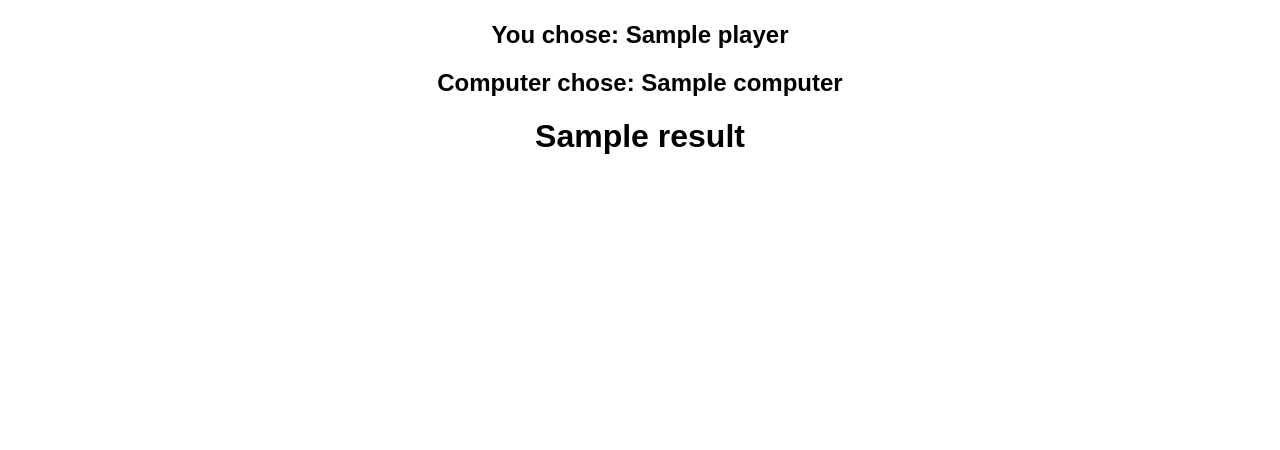
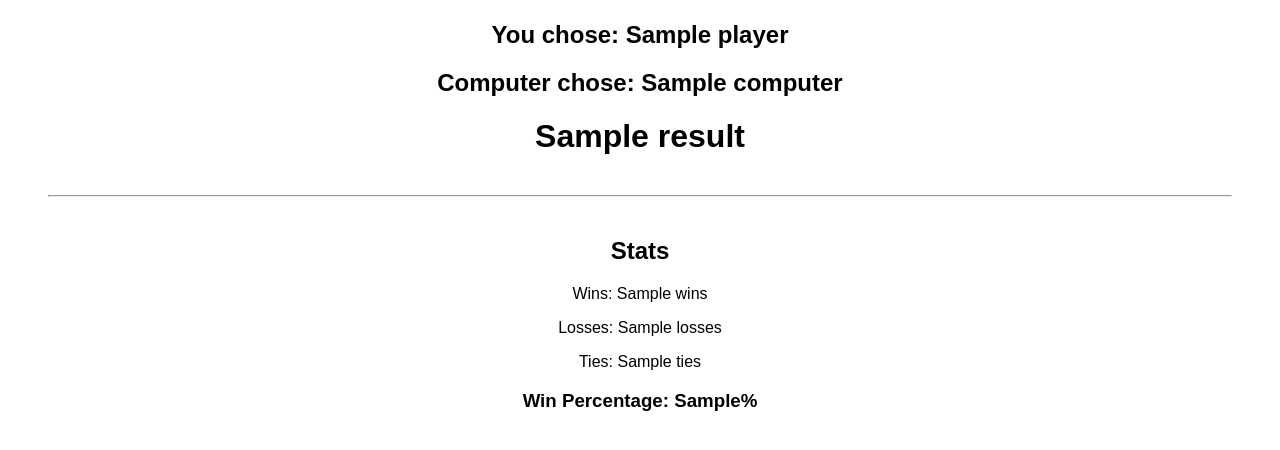
Before and after one commit to BreakingBells/RPS_Bot, a Flask app: template templates/index.html in a window 1280 px wide. Shown: the part 197-647 px from the top of the page. Run offline with Flask 3, Linux system fonts and the light colour scheme; the template is opened without the code that fills it: most values are stand-ins (such as "Sample title", 1, 10 or a date in 2020); parts of the project's set-up code (start-up, migrations or seed data) failed here and were passed over.

Commit message:
Update index.html

```diff
--- a/templates/index.html
+++ b/templates/index.html
@@ -6,6 +6,7 @@
         body { font-family: Arial; text-align: center; margin-top: 50px; }
         button { padding: 12px 25px; margin: 10px; font-size: 20px; }
         h1 { margin-bottom: 40px; }
+        hr { margin: 40px; }
     </style>
 </head>
 <body>
@@ -24,5 +25,13 @@
     <h1>{{ result }}</h1>
 {% endif %}
 
+<hr>
+
+<h2>Stats</h2>
+<p>Wins: {{ wins }}</p>
+<p>Losses: {{ losses }}</p>
+<p>Ties: {{ ties }}</p>
+<h3>Win Percentage: {{ win_pct }}%</h3>
+
 </body>
 </html>
```
